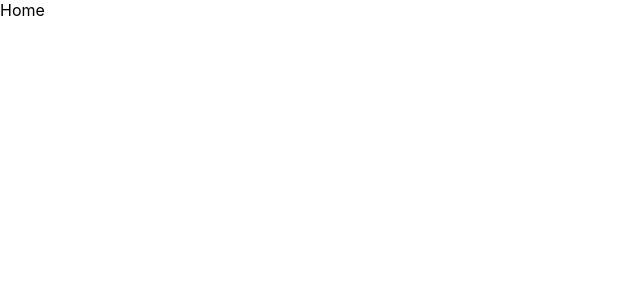
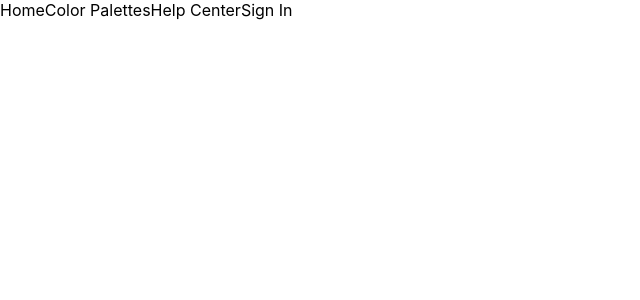
Before and after one commit to VasiliCekaskin/colorool, a Next.js app: page / in a window 1280 px wide. Shown: the top 300 px of the page, without its empty margins (0-640 px from the left). Built offline with nearby package versions, Linux system fonts and the light colour scheme.

Commit message:
Write first two tests for navbar

```diff
--- a/components/Navbar/Navbar.tsx
+++ b/components/Navbar/Navbar.tsx
@@ -1,7 +1,20 @@
+import Link from "next/link";
+
 const Navbar = () => {
   return (
     <>
-      <div>Home</div>
+      <Link href="/">
+        <a>Home</a>
+      </Link>
+      <Link href="/colorpalettes">
+        <a>Color Palettes</a>
+      </Link>
+      <Link href="/help">
+        <a>Help Center</a>
+      </Link>
+      <Link href="/signin">
+        <a>Sign In</a>
+      </Link>
     </>
   );
 };
```
Also changed, not shown: 1 other file (tests, documents, lock files or other folders).
